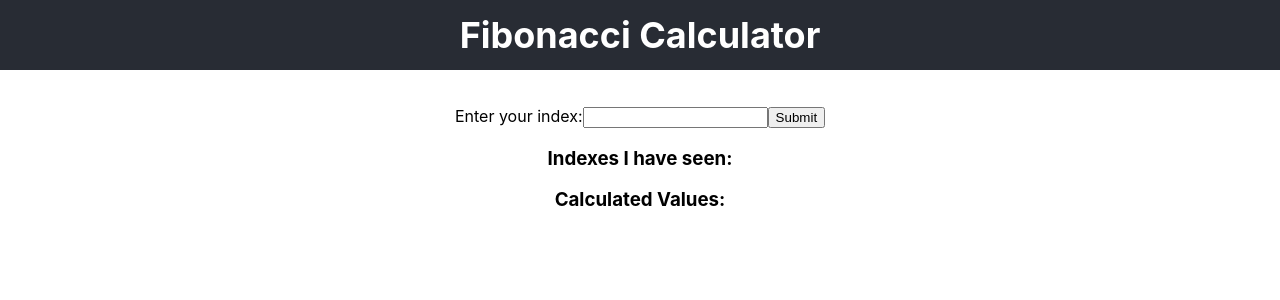
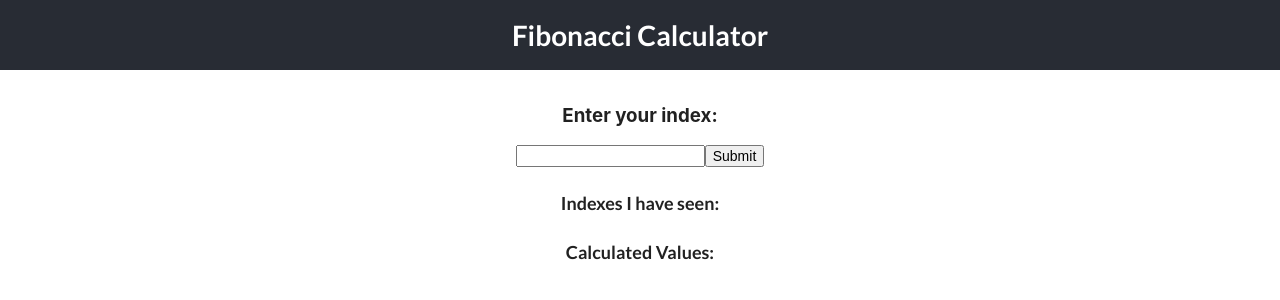
Before and after one commit to KENJIFAM/fibonacci-k8s, a React (Create React App) app in the folder client/: page / in a window 1280 px wide. Shown: the top 300 px of the page. Built offline with nearby package versions, Linux system fonts and the light colour scheme; no server answers.

Commit message:
fix style

```diff
--- a/client/public/index.html
+++ b/client/public/index.html
@@ -22,6 +22,7 @@
       work correctly both with client-side routing and a non-root public URL.
       Learn how to configure a non-root public URL by running `npm run build`.
     -->
+    <link rel="stylesheet" href="//cdn.jsdelivr.net/npm/semantic-ui@2.4.2/dist/semantic.min.css" />
     <title>Fibonacci Calculator</title>
   </head>
   <body>
--- a/client/src/index.css
+++ b/client/src/index.css
@@ -38,3 +38,14 @@ body {
     transform: rotate(360deg);
   }
 }
+
+label {
+  display: block;
+  font-weight: 700;
+  font-size: 18.72px;
+  margin: 18.72px 0;
+}
+
+.scrolling.content .description {
+  word-wrap: break-word;
+}
```
